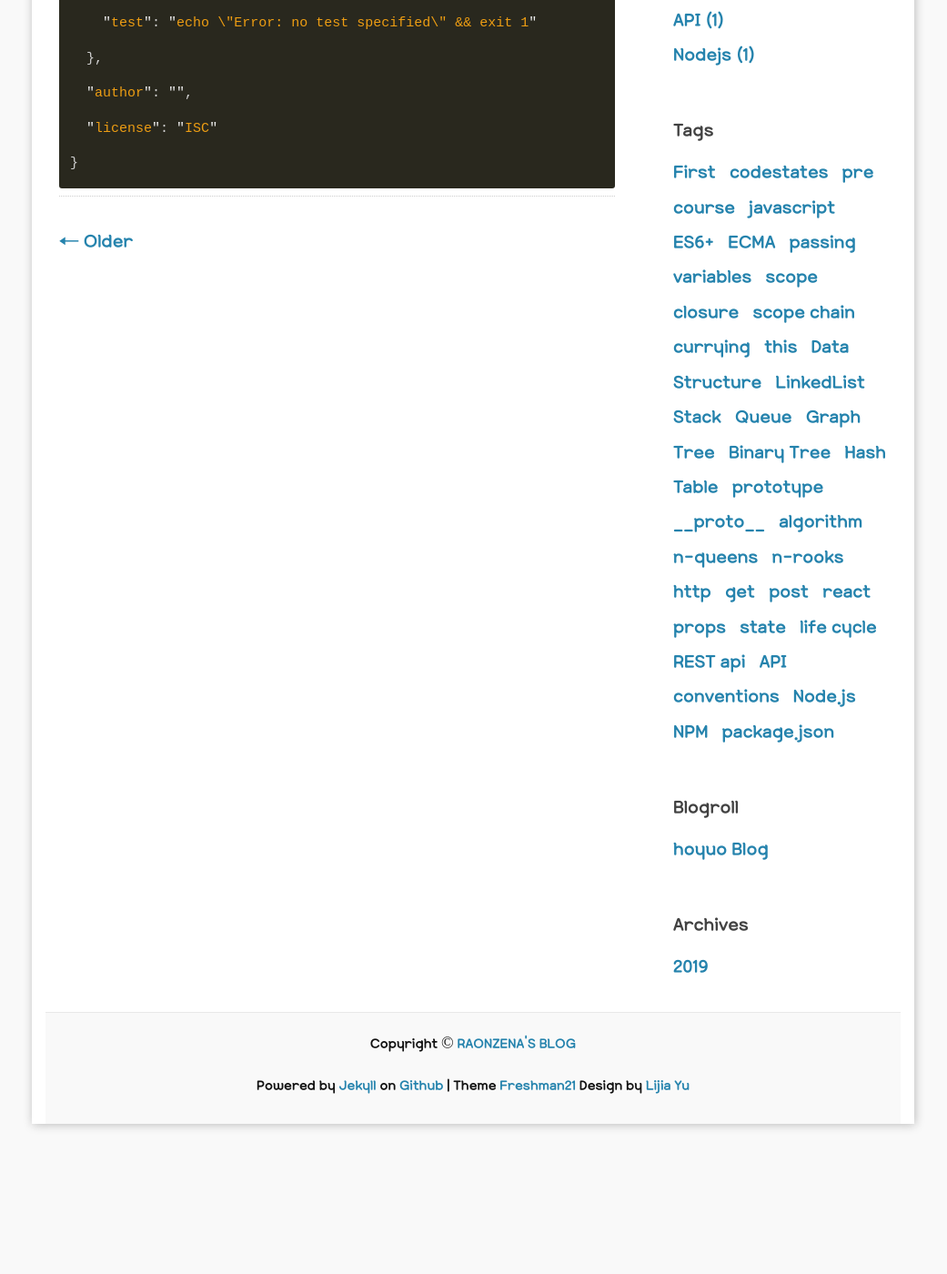
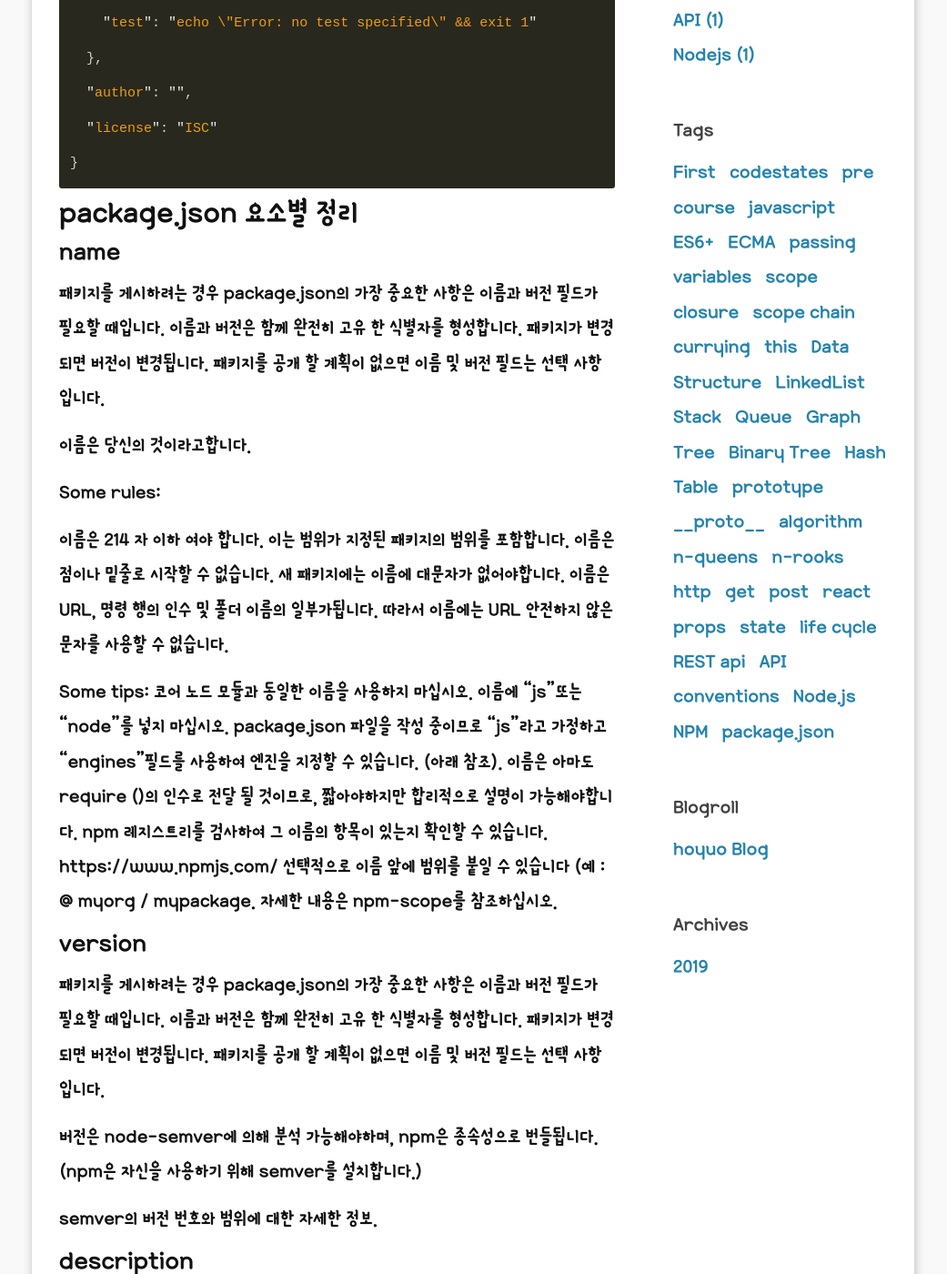
Before and after one commit to raonzena/raonzena.github.io, a Jekyll site: the page built from _posts/2019-04-23-02-post.markdown, in a window 1280 px wide and 1400 px high, scrolled down 1368 px. Shown: the whole window at 91% size, without its empty margins (120-1161 px from the left). Built offline with Jekyll 4.4.1, drawn with Linux system fonts in a browser that asks for light colours; some web fonts are replaced; comment, search, counter and statistics services are not loaded; before the commit the page ends 2633 px from its top, so only the background shows below that; some of the changed text lies outside the part shown.

Commit message:
190424 update

```diff
--- a/_posts/2019-04-23-02-post.markdown
+++ b/_posts/2019-04-23-02-post.markdown
@@ -38,3 +38,58 @@ npm은 재사용 가능한 코드 모듈 및 패키지 목록이 많은 JavaScri
   "license": "ISC"
 }
 ~~~
+
+# package.json 요소별 정리 #
+
+## name ##
+패키지를 게시하려는 경우 package.json의 가장 중요한 사항은 이름과 버전 필드가 필요할 때입니다. 이름과 버전은 함께 완전히 고유 한 식별자를 형성합니다. 패키지가 변경되면 버전이 변경됩니다. 패키지를 공개 할 계획이 없으면 이름 및 버전 필드는 선택 사항입니다.
+
+이름은 당신의 것이라고합니다.
+
+Some rules:
+
+이름은 214 자 이하 여야 합니다. 이는 범위가 지정된 패키지의 범위를 포함합니다.
+이름은 점이나 밑줄로 시작할 수 없습니다.
+새 패키지에는 이름에 대문자가 없어야합니다.
+이름은 URL, 명령 행의 인수 및 폴더 이름의 일부가됩니다. 따라서 이름에는 URL 안전하지 않은 문자를 사용할 수 없습니다.
+
+Some tips:
+코어 노드 모듈과 동일한 이름을 사용하지 마십시오.
+이름에 "js"또는 "node"를 넣지 마십시오. package.json 파일을 작성 중이므로 "js"라고 가정하고 "engines"필드를 사용하여 엔진을 지정할 수 있습니다. (아래 참조).
+이름은 아마도 require ()의 인수로 전달 될 것이므로, 짧아야하지만 합리적으로 설명이 가능해야합니다.
+npm 레지스트리를 검사하여 그 이름의 항목이 있는지 확인할 수 있습니다. https://www.npmjs.com/
+선택적으로 이름 앞에 범위를 붙일 수 있습니다 (예 : @ myorg / mypackage. 자세한 내용은 npm-scope를 참조하십시오.
+
+## version ##
+패키지를 게시하려는 경우 package.json의 가장 중요한 사항은 이름과 버전 필드가 필요할 때입니다. 이름과 버전은 함께 완전히 고유 한 식별자를 형성합니다. 패키지가 변경되면 버전이 변경됩니다. 패키지를 공개 할 계획이 없으면 이름 및 버전 필드는 선택 사항입니다.
+
+버전은 node-semver에 의해 분석 가능해야하며, npm은 종속성으로 번들됩니다. (npm은 자신을 사용하기 위해 semver를 설치합니다.)
+
+semver의 버전 번호와 범위에 대한 자세한 정보.
+
+## description ##
+description에는 문자열로 설명을 넣는다. 이것은 사람들이 npm 검색에 나열된대로 패키지를 발견하는 데 도움이됩니다.
+
+## keywords ##
+키워드를 입력하십시오. 문자열 배열입니다. 이렇게하면 사람들이 npm 검색에 나열된대로 패키지를 발견하는 데 도움이됩니다.
+
+## homepage ##
+프로젝트 홈페이지로 연결되는 URL입니다.
+~~~javascript
+"homepage": "https://github.com/owner/project#readme"
+~~~
+
+## bugs ##
+프로젝트 이슈 트래커 및 / 또는 문제가보고되어야 할 이메일 주소에 대한 URL입니다. 이는 귀하의 패키지에 문제가있는 사람들에게 도움이됩니다.
+
+다음과 같이 보입니다.
+~~~javascript
+{ "url" : "https://github.com/owner/project/issues",
+  "email" : "project@hostname.com"
+}
+~~~
+하나 또는 둘 모두의 값을 지정할 수 있습니다. url 만 제공하려는 경우 "bugs"값을 객체 대신 간단한 문자열로 지정할 수 있습니다.
+
+URL이 제공되면 npm bugs 명령에 의해 사용됩니다.
+
+## license ##
```
